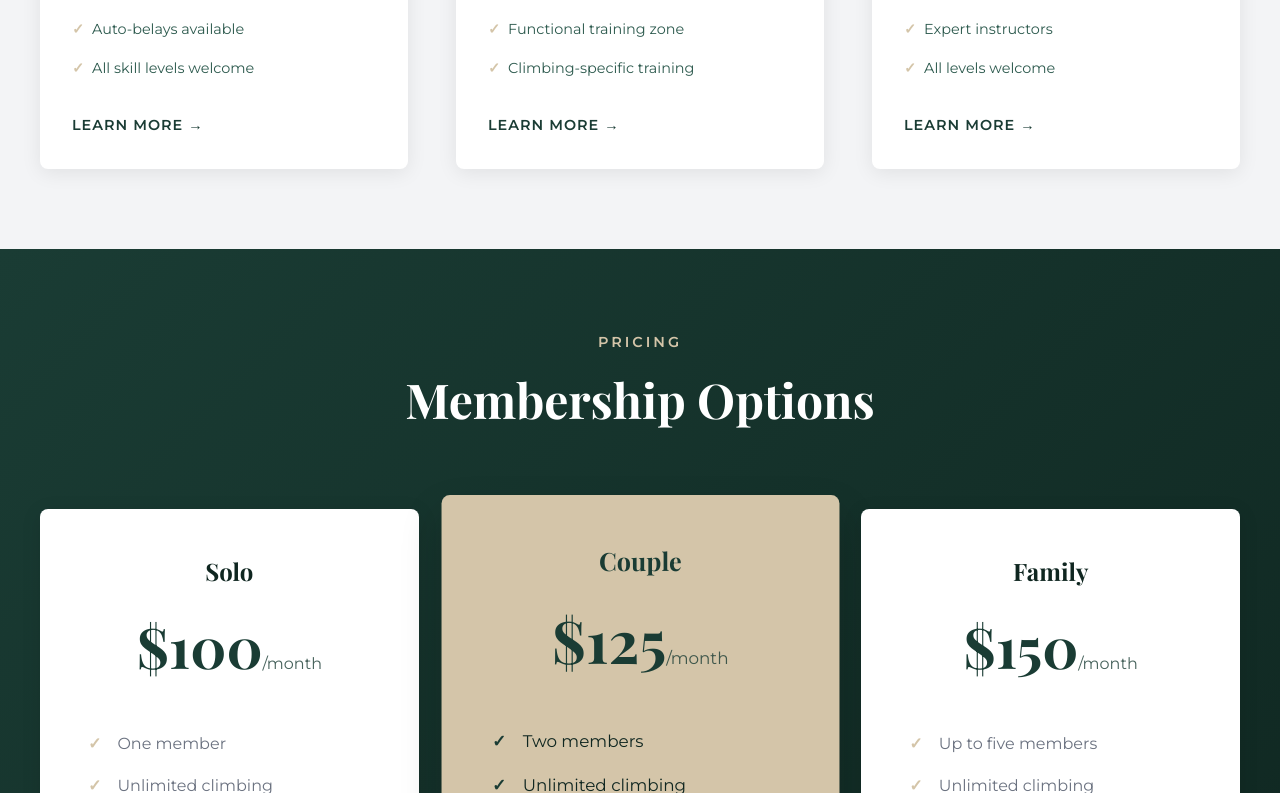
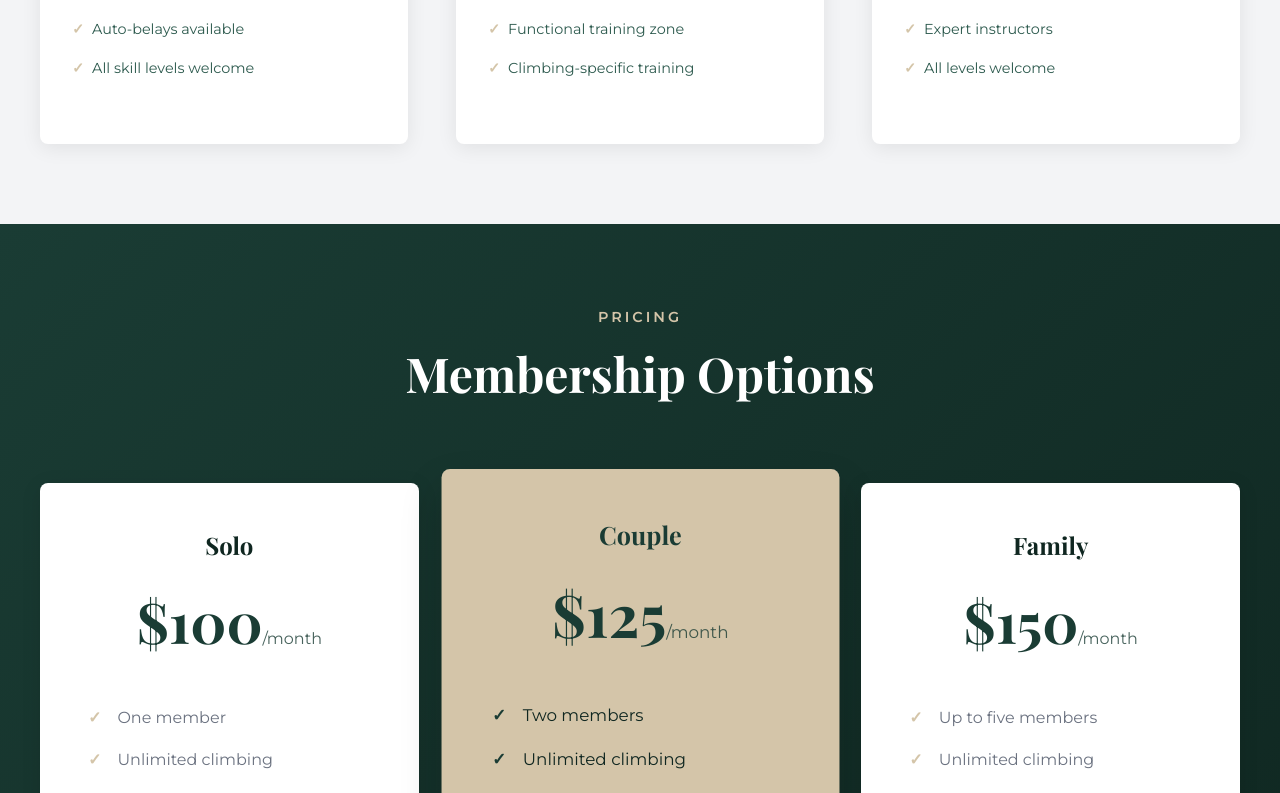
Before and after one commit to ashmill23/roostClimbing, a React (Vite) app: page / in a window 1280 px wide. Shown: the part 2387-3180 px from the top of the page. Built offline with nearby package versions, Linux system fonts and the light colour scheme.

Commit message:
more cleanup

```diff
--- a/src/components/Footer.tsx
+++ b/src/components/Footer.tsx
@@ -64,6 +64,9 @@ const FooterLink = styled.li`
   margin-bottom: ${({ theme }) => theme.spacing.xs};
 
   a {
+    /* Inline anchors only register hover across the text itself; block makes
+       the whole row a target so the hand cursor shows anywhere on the line. */
+    display: block;
     color: ${({ theme }) => theme.colors.secondaryLight};
     opacity: 0.85;
     font-size: 0.95rem;
@@ -83,6 +86,7 @@ const ContactInfo = styled.div`
   opacity: 0.85;
 
   a {
+    display: inline-block;
     color: inherit;
     cursor: pointer;
     transition: color 0.2s ease;
--- a/src/components/Services.tsx
+++ b/src/components/Services.tsx
@@ -114,24 +114,6 @@ const ServiceFeature = styled.li`
   }
 `;
 
-const ServiceLink = styled.a`
-  display: inline-block;
-  color: ${({ theme }) => theme.colors.primary};
-  font-weight: 600;
-  font-size: 0.9rem;
-  text-transform: uppercase;
-  letter-spacing: 1px;
-  transition: color 0.2s ease;
-
-  &:hover {
-    color: ${({ theme }) => theme.colors.primaryLight};
-  }
-
-  &::after {
-    content: ' →';
-  }
-`;
-
 const services = [
   {
     image: bounderingImg,
@@ -191,7 +173,6 @@ export const Services = () => {
                     <ServiceFeature key={idx}>{feature}</ServiceFeature>
                   ))}
                 </ServiceFeatures>
-                <ServiceLink href="#membership">Learn More</ServiceLink>
               </ServiceContent>
             </ServiceCard>
           ))}
```
